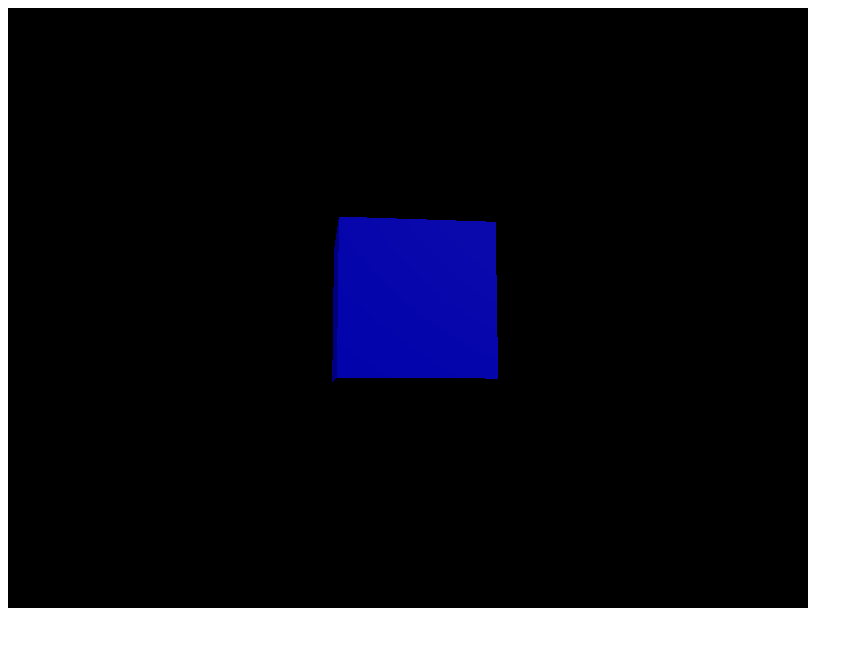
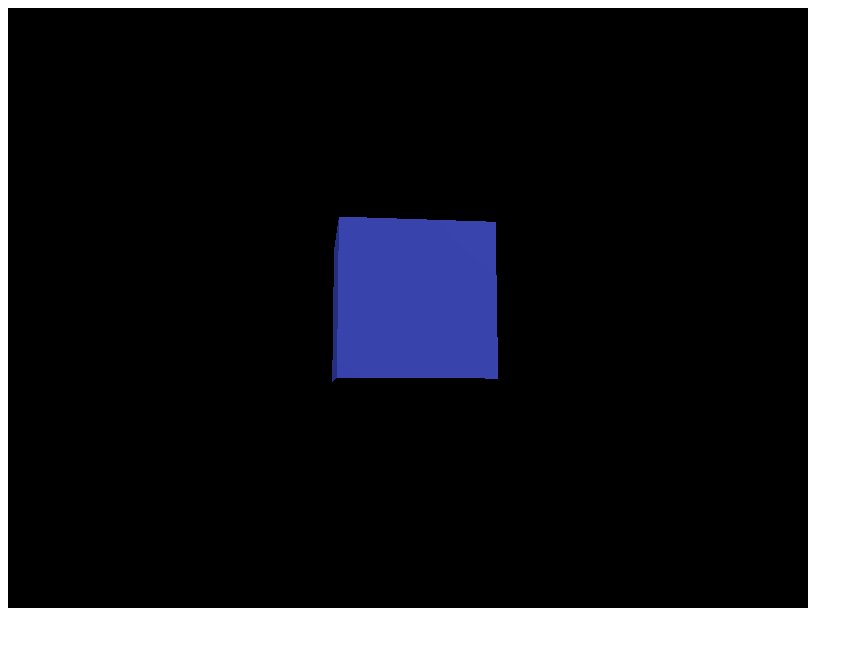
Before and after one commit to ryomanden/CG_class, a plain HTML site: page index.html in a window 1280 px wide. Shown: the whole page, without its empty margins (0-863 px from the left). Drawn offline with nearby package versions, Linux system fonts and the light colour scheme.

Commit message:
Update index.html

```diff
--- a/index.html
+++ b/index.html
@@ -30,7 +30,7 @@
 
     // 箱を作成
     var geometry = new THREE.BoxGeometry(1, 1, 1);
-    var material = new THREE.MeshPhongMaterial({ color: 0x0000ff });
+    var material = new THREE.MeshPhongMaterial({ color: 0x5666ff });
     var box = new THREE.Mesh(geometry, material);
     box.position.z = -5;
     scene.add(box);
```
